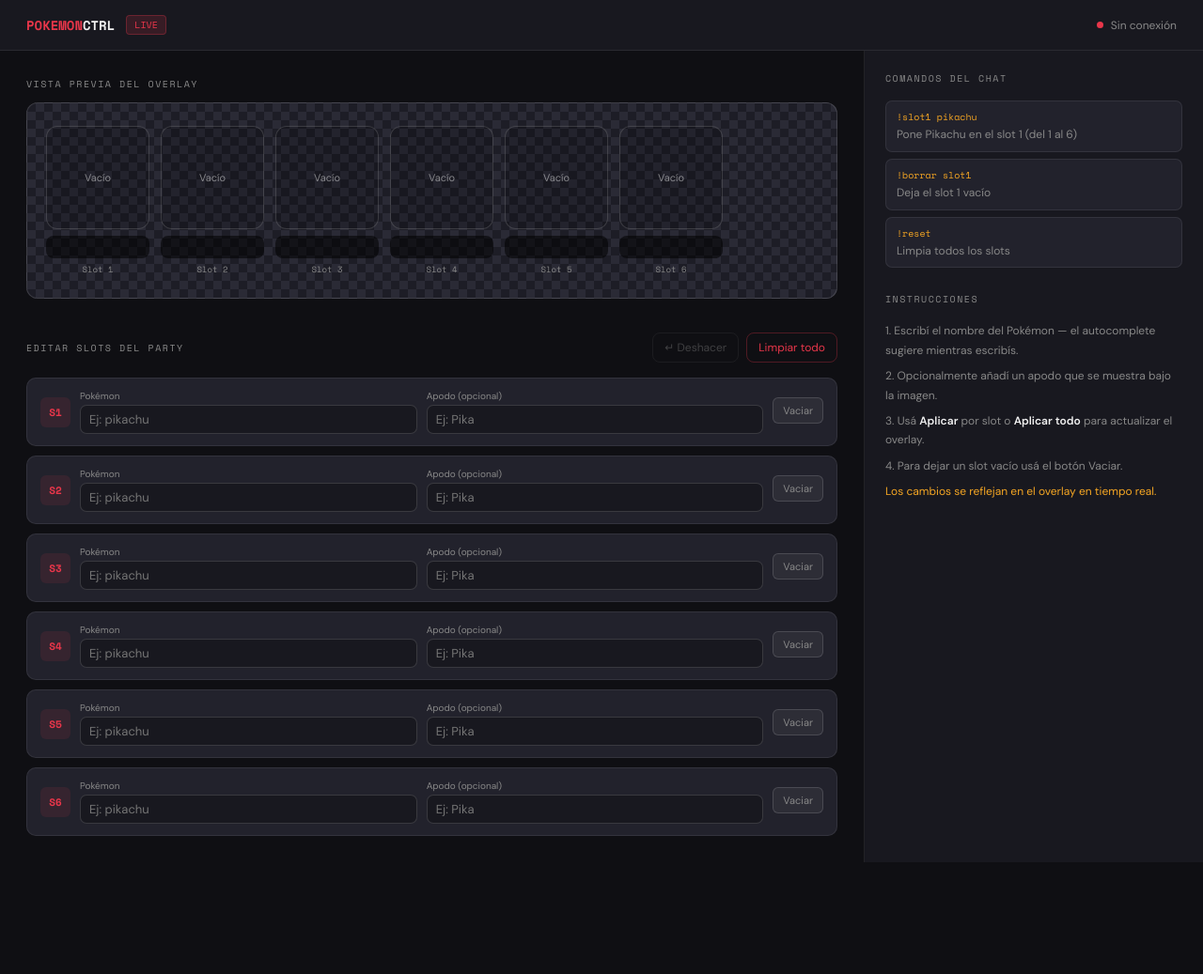
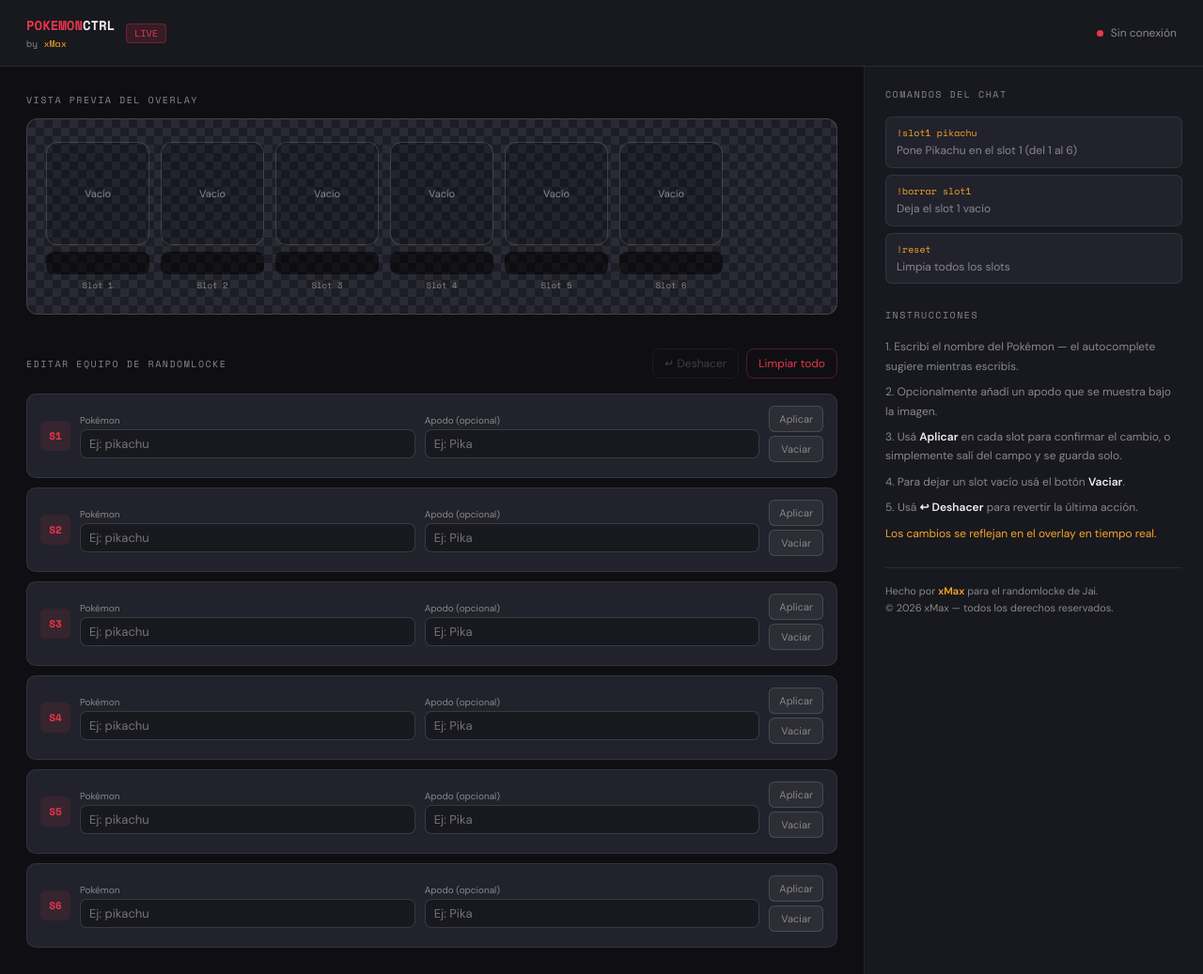
Before and after one commit to QuesitoCR/pokemon-overlay-ctrl, a website: page public/index.html in a window 1280 px wide. Shown: the whole page at 94% size. Before the commit the page ends 918 px from the top, so only its background shows below. Drawn offline with nearby package versions, Linux system fonts and the light colour scheme; no server answers.

Commit message:
Update index.html

```diff
--- a/public/index.html
+++ b/public/index.html
@@ -169,7 +169,10 @@ input[type=text]:focus { border-color:var(--accent); }
 <body>
 
 <header>
-  <div class="logo">POKEMON<span>CTRL</span></div>
+  <div style="display:flex;flex-direction:column;gap:2px;">
+    <div class="logo">POKEMON<span>CTRL</span></div>
+    <div style="font-size:10px;color:var(--muted);font-family:'Space Mono',monospace;">by <a href="https://xmax.carrd.co" target="_blank" style="color:var(--accent2);text-decoration:none;">xMax</a></div>
+  </div>
   <div class="tag">LIVE</div>
   <div class="hdr-right">
     <div class="dot" id="dot"></div>
@@ -184,7 +187,7 @@ input[type=text]:focus { border-color:var(--accent); }
       <div class="inv" id="inv"></div>
     </div>
     <div style="display:flex;align-items:center;justify-content:space-between;margin-bottom:16px;">
-      <p class="section-label" style="margin:0;">Editar slots del party</p>
+      <p class="section-label" style="margin:0;">Editar equipo de randomlocke</p>
       <div style="display:flex;gap:8px;">
         <button class="btn-ghost" id="btn-undo" onclick="undo()" disabled style="font-size:12px;padding:7px 12px;opacity:0.4;">&#8629; Deshacer</button>
         <button class="btn-ghost" onclick="resetAll()" style="font-size:12px;padding:7px 12px;color:var(--accent);border-color:rgba(232,54,74,0.3);">Limpiar todo</button>
@@ -207,10 +210,17 @@ input[type=text]:focus { border-color:var(--accent); }
       <div style="font-size:12px;color:var(--muted);line-height:1.7;display:flex;flex-direction:column;gap:7px;">
         <p>1. Escribí el nombre del Pokémon — el autocomplete sugiere mientras escribís.</p>
         <p>2. Opcionalmente añadí un apodo que se muestra bajo la imagen.</p>
-        <p>3. Usá <strong style="color:var(--text)">Aplicar</strong> por slot o <strong style="color:var(--text)">Aplicar todo</strong> para actualizar el overlay.</p>
-        <p>4. Para dejar un slot vacío usá el botón Vaciar.</p>
+        <p>3. Usá <strong style="color:var(--text)">Aplicar</strong> en cada slot para confirmar el cambio, o simplemente salí del campo y se guarda solo.</p>
+        <p>4. Para dejar un slot vacío usá el botón <strong style="color:var(--text)">Vaciar</strong>.</p>
+        <p>5. Usá <strong style="color:var(--text)">↩ Deshacer</strong> para revertir la última acción.</p>
         <p style="color:var(--accent2);">Los cambios se reflejan en el overlay en tiempo real.</p>
       </div>
+    </div>
+    <div class="sidebar-section" style="margin-top:auto;padding-top:16px;border-top:1px solid var(--border);">
+      <p style="font-size:11px;color:var(--muted);line-height:1.6;">
+        Hecho por <a href="https://xmax.carrd.co" target="_blank" style="color:var(--accent2);text-decoration:none;font-weight:600;">xMax</a> para el randomlocke de Jai.<br>
+        &copy; 2026 xMax — todos los derechos reservados.
+      </p>
     </div>
   </aside>
 </div>
@@ -334,7 +344,9 @@ function norm(s) {
 function imgUrl(species) {
   if (!species) return "";
   const s = norm(species);
-  return `${BASE_IMG}/${encodeURIComponent(s)}${EXT}`;
+  // mr-mime se guarda como mr.mime en el repo
+  const repoName = s.replace("mr-mime", "mr.mime");
+  return `${BASE_IMG}/${encodeURIComponent(repoName)}${EXT}`;
 }
 
 function filterPoke(q) {
@@ -468,6 +480,7 @@ function buildSlotRows() {
         <input type="text" id="nk-${i}" placeholder="Ej: Pika">
       </div>
       <div>
+        <button class="btn-sm" onclick="applySlot(${i})">Aplicar</button>
         <button class="btn-sm danger" onclick="clearSlot(${i})">Vaciar</button>
       </div>`;
     grid.appendChild(row);
```
